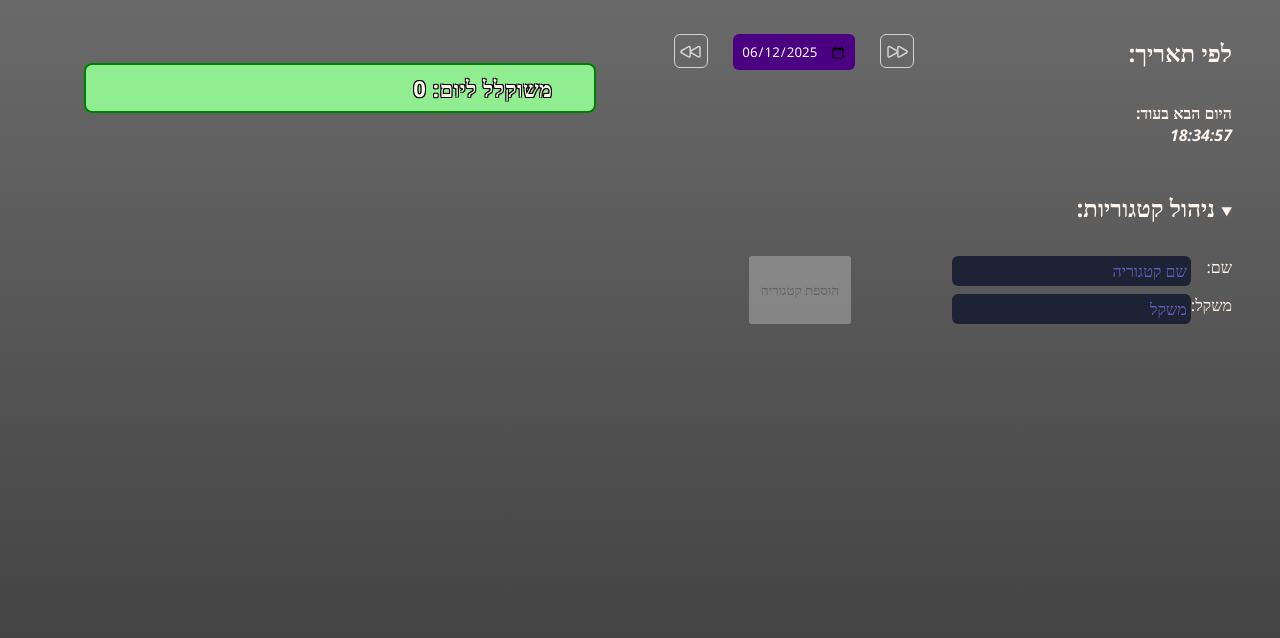
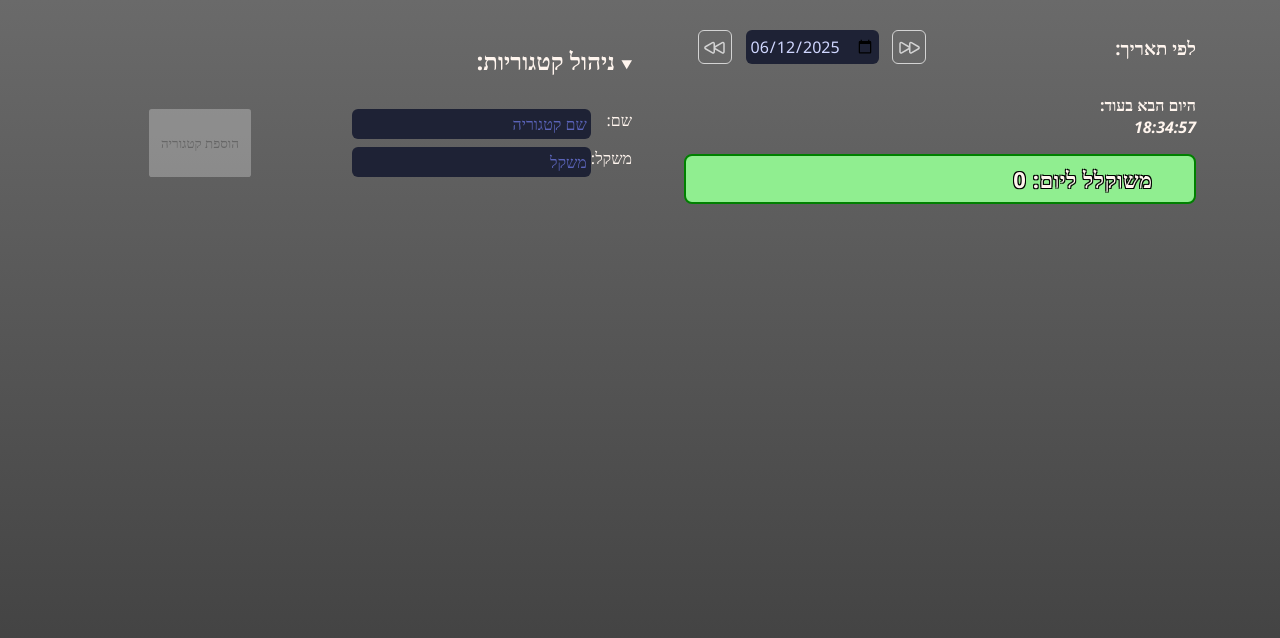
Before and after one commit to Eytan414/goals, an Angular app: page / in a window 1280 px wide. Shown: the top 638 px of the page. Built offline with nearby package versions, Linux system fonts and the light colour scheme.

Commit message:
globalize input style and removed granular css, restructure main page-wip

```diff
--- a/src/app/components/countdown/countdown.ts
+++ b/src/app/components/countdown/countdown.ts
@@ -26,9 +26,7 @@ export class Countdown {
       const minutes = Math.floor((msLeft % ONE_HOUR) / ONE_MINUTE);
       const seconds = Math.floor((msLeft % ONE_MINUTE) / ONE_SECOND);
 
-      return `${hours.toString().padStart(2, '0')}:${minutes
-        .toString()
-        .padStart(2, '0')}:${seconds.toString().padStart(2, '0')}`;
+      return `${String(hours).padStart(2, '0')}:${String(minutes).padStart(2, '0')}:${String(seconds).padStart(2, '0')}`;
     })
   );
 }
--- a/src/app/components/home/home.html
+++ b/src/app/components/home/home.html
@@ -1,10 +1,11 @@
 <main>
+    <section class="categories-container">
         <section class="date-selection">
             <h1>לפי תאריך:</h1>
             <div class="date-interaction">
                 <change-date direction="back" />
-            <input type="date" name="date" [(ngModel)]="appService.selectedDate" (ngModelChange)="onDateChange($event)"
-                [max]="appService.today" />
+                <input type="date" name="date" [(ngModel)]="appService.selectedDate"
+                    (ngModelChange)="onDateChange($event)" [max]="appService.today" />
                 <change-date direction="forward" />
             </div>
             <countdown />
@@ -35,6 +36,7 @@
             </section>
         </section>
 
+    </section>
 
     <section class="manage">
         <details open>
--- a/src/app/components/home/home.scss
+++ b/src/app/components/home/home.scss
@@ -26,16 +26,6 @@ main {
         .date-interaction {
             display: flex;
             justify-content: space-evenly;
-
-            input {
-                justify-self: center;
-                padding: .5rem;
-                cursor: pointer;
-                color: white;
-                background: indigo;
-                border: 0;
-                border-radius: .375rem;
-            }
         }
     }
 
--- a/src/app/components/manage-catagories/manage-catagories.scss
+++ b/src/app/components/manage-catagories/manage-catagories.scss
@@ -15,19 +15,6 @@
                         grid-template-columns: 1fr 1fr;
                     }
                 }
-            }
-
-            input {
-                background-color: #1E2235;
-                color: #D0D7FF;
-                font-size: 1rem;
-                padding: .25rem;
-                border: none;
-                border-radius: .375rem;
-            }
-
-            input::placeholder {
-                color: #5A63B8;
             }
 
             button {
--- a/src/styles.scss
+++ b/src/styles.scss
@@ -8,6 +8,19 @@ body {
     margin: 0;
 }
 
+input {
+    background-color: #1E2235;
+    color: #D0D7FF;
+    font-size: 1rem;
+    padding: .25rem;
+    border: none;
+    border-radius: .375rem;
+
+    &::placeholder {
+        color: #5A63B8;
+    }
+}
+
 input[type="number"]::-webkit-outer-spin-button,
 input[type="number"]::-webkit-inner-spin-button {
     -webkit-appearance: none;
```
Lines whose indentation alone changed are shown as unchanged.
